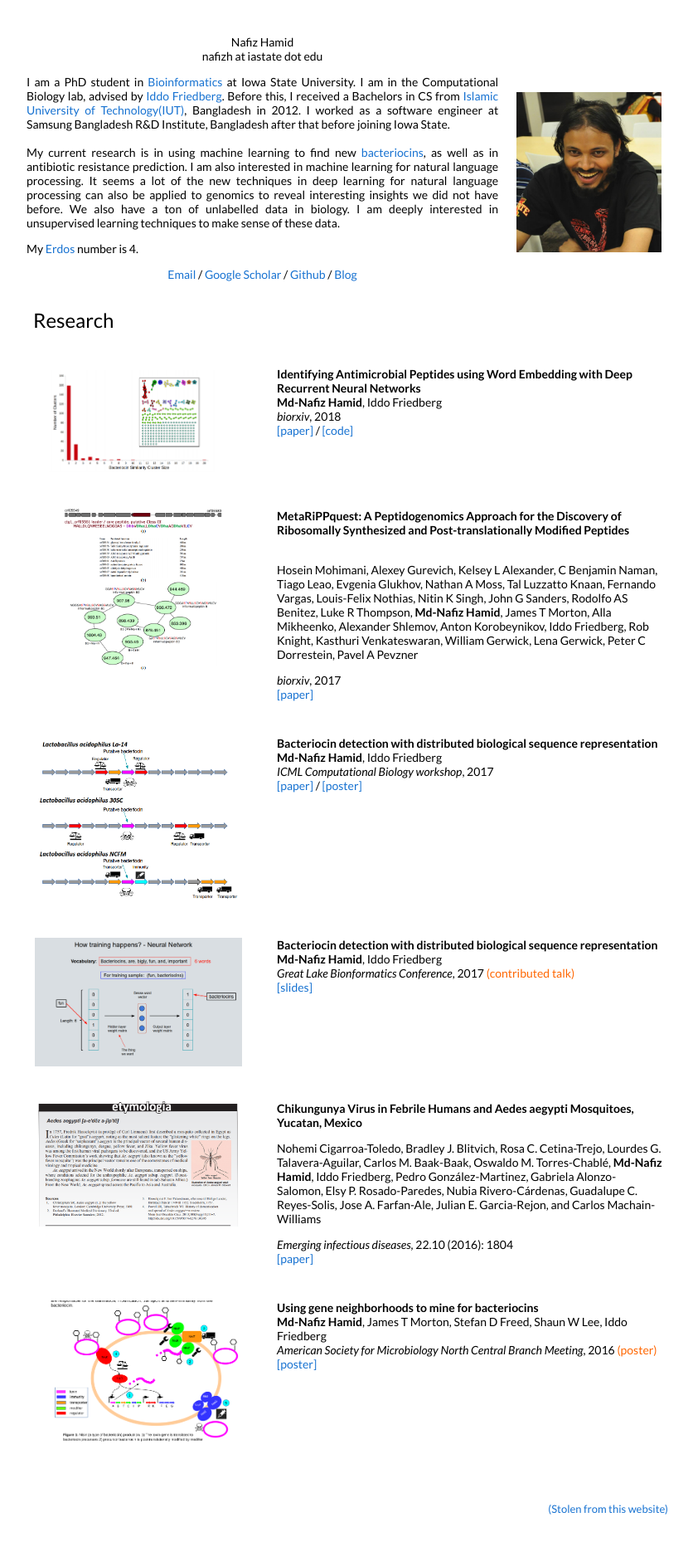
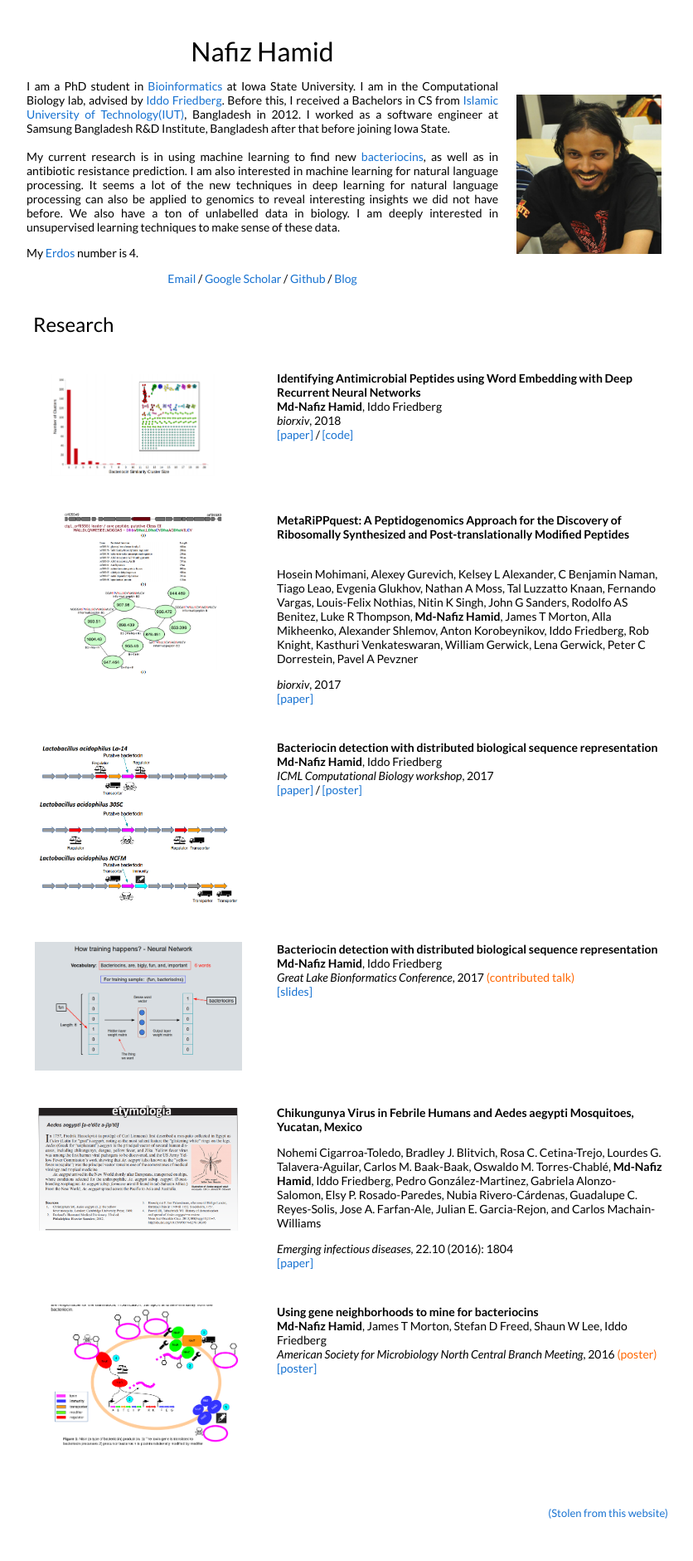
Before and after one commit to nafizh/nafizh.github.io, a Jekyll site: the page index.html, which Jekyll copies as it is, in a window 1280 px wide. Shown: the whole page at 83% size, without its empty margins (217-1053 px from the left). Built offline with Jekyll 4.4.1, drawn with Linux system fonts in a browser that asks for light colours.

Commit message:
email under name

```diff
--- a/index.html
+++ b/index.html
@@ -51,10 +51,7 @@
       <table width="100%" align="center" border="0" cellpadding="10">
         <tr>
           <td width="67%" valign="middle">
-            <p align="center">
-              <name>Nafiz Hamid</name><br>
-              nafizh at iastate dot edu
-              </p>
+            <p align="center"><font size="6">Nafiz Hamid</font></p>
 
             <p align="justify">I am a PhD student in <a href="http://www.bcb.iastate.edu/">Bioinformatics</a> at Iowa State University. I am in the Computational Biology lab, advised by <a href="http://iddo-friedberg.org">Iddo Friedberg</a>. Before this, I received a Bachelors in CS from <a href="https://en.wikipedia.org/wiki/Islamic_University_of_Technology">Islamic University of Technology(IUT)</a>, Bangladesh in 2012. I worked as a software engineer at Samsung Bangladesh R&amp;D Institute, Bangladesh after that before joining Iowa State.<br /><br /> My current research is in using machine learning to find new <a href="https://en.wikipedia.org/wiki/Bacteriocin">bacteriocins</a>, as well as in antibiotic resistance prediction. I am also interested in machine learning for natural language processing. It seems a lot of the new techniques in deep learning for natural language processing can also be applied to genomics to reveal interesting insights we did not have before. We also have a ton of unlabelled data in biology. I am deeply interested in unsupervised learning techniques to make sense of these data.</p>
             <p align="justify">My&nbsp;<a href="https://en.wikipedia.org/wiki/Erd%C5%91s_number">Erdos</a> number is 4.</p>
```
